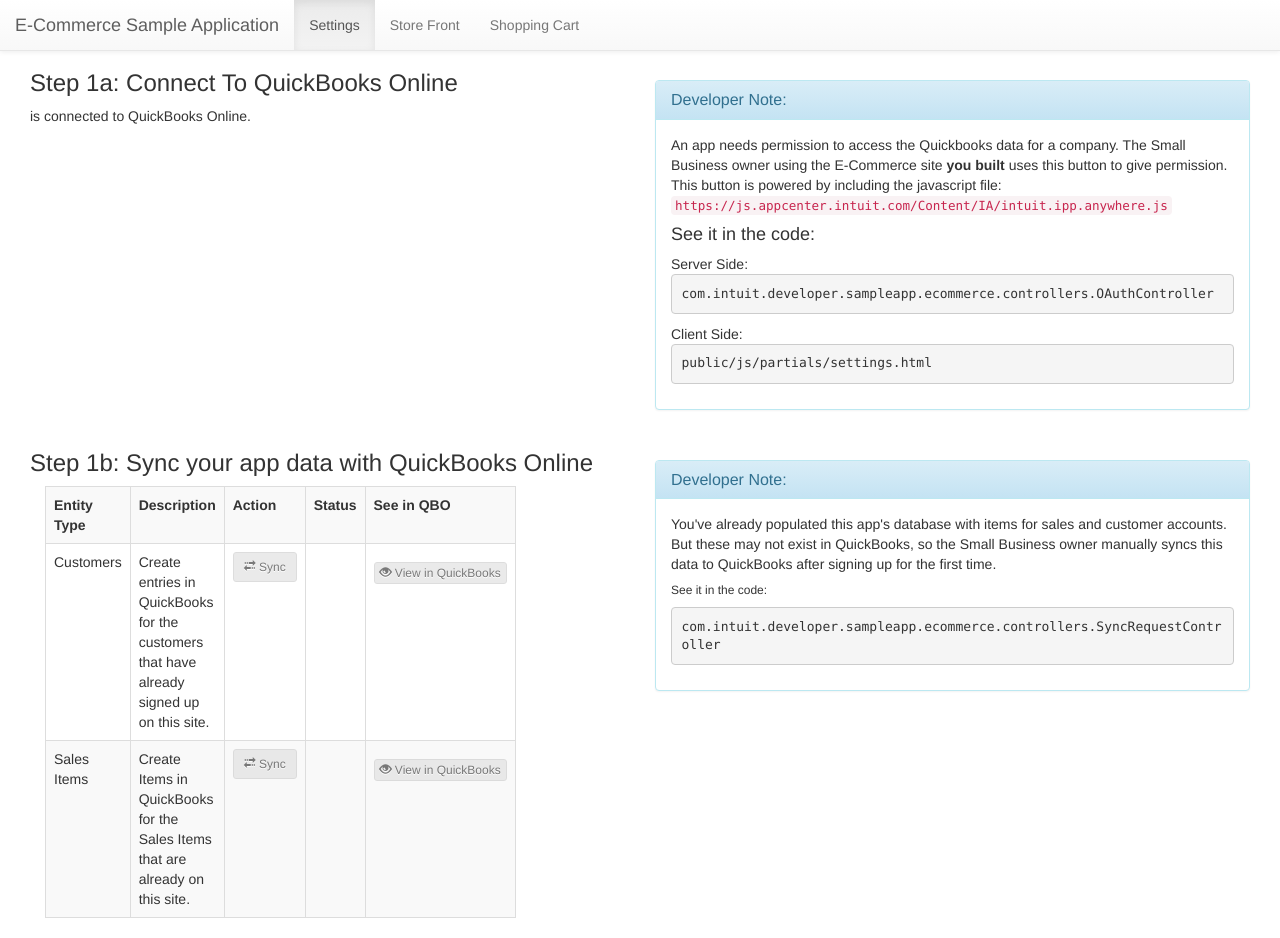
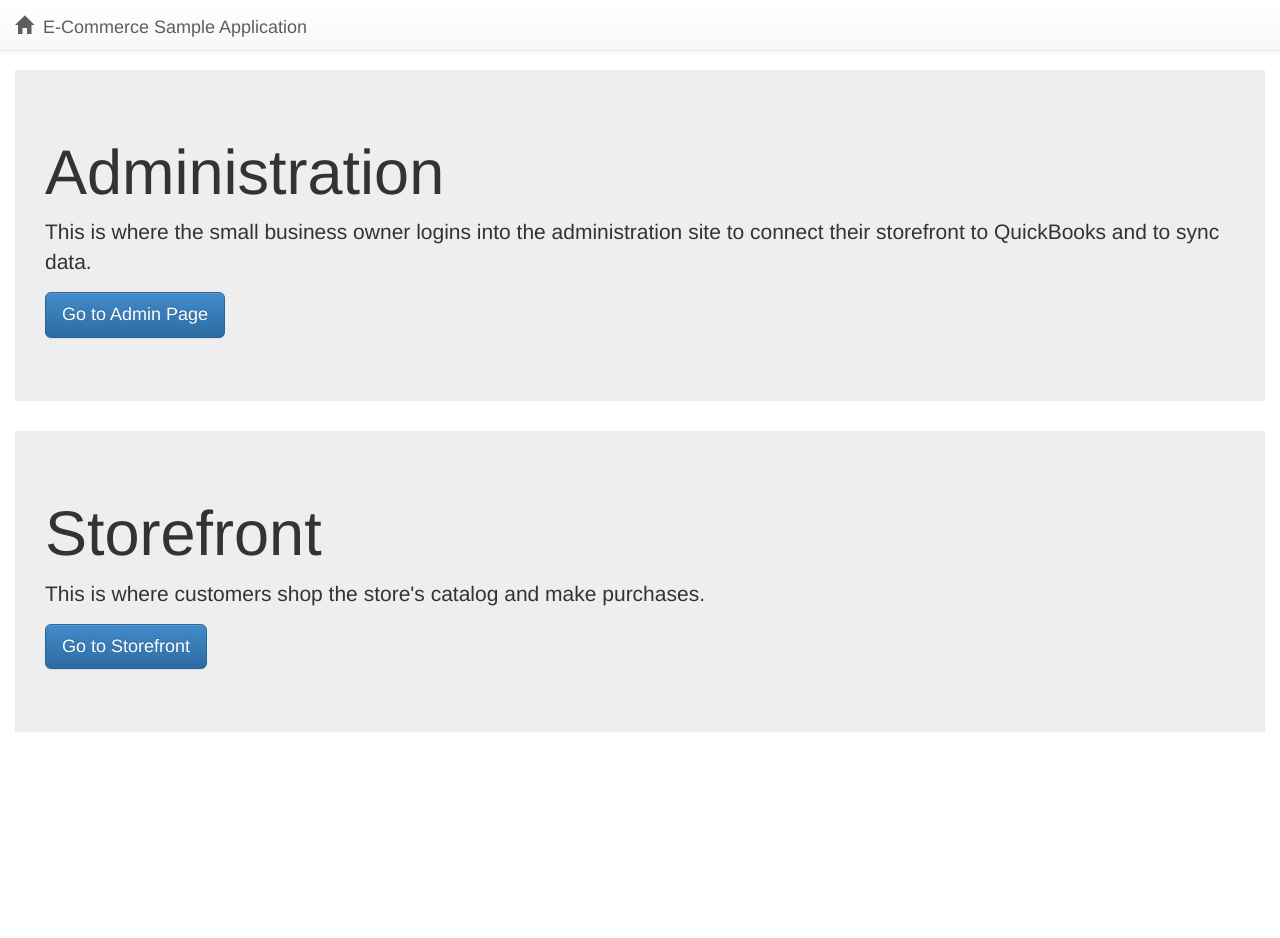
Before and after one commit to IntuitDeveloper/SampleApp-ECommerce_Payments_SalesReceipt-Java, a website: page public/app/index.html at #/landing in a window 1280 px wide. After the commit the page ends 800 px from the top, so only its background shows below. Drawn offline with Linux system fonts and the light colour scheme; a script that the page names is missing.

Commit message:
split settings and storefront

```diff
--- a/public/app/css/app.css
+++ b/public/app/css/app.css
@@ -1,7 +1,7 @@
 /* app css stylesheet */
 
 /* push the body down so the navbar doesnt hide anything */
-body { padding-top: 50px; }
+body { padding-top: 70px; }
 
 /* required for angular-ui-bootstrap */
 .nav, .pagination, .carousel, .panel-title a { cursor: pointer; }
--- a/public/app/index.html
+++ b/public/app/index.html
@@ -19,9 +19,8 @@
     <link rel="stylesheet" href="bower_components/bootstrap/dist/css/bootstrap-theme.css">
     <link rel="stylesheet" href="css/app.css"/>
     <script src="bower_components/html5-boilerplate/js/vendor/modernizr-2.6.2.min.js"></script>
+</head>
 
-
-</head>
 <body ng-controller="NavCtrl">
 <div class="container-fluid">
 
@@ -29,16 +28,17 @@
         <div class="container-fluid">
             <!-- Brand and toggle get grouped for better mobile display -->
             <div class="navbar-header">
-                <a class="navbar-brand" href="#">E-Commerce Sample Application</a>
+                <a class="navbar-brand" href="#"><span class="glyphicon glyphicon-home"></span>&nbsp;&nbsp;E-Commerce Sample Application</a>
             </div>
+
+
+            <ul class="nav navbar-nav" id="navbar-page-buttons" ng-show="isStorefront()">
+                <li ng-class="navClass('storefront')"><a href="#/storefront">Catalog</a></li>
+                <li ng-class="navClass('shoppingcart')"><a href="#/shoppingcart">Shopping Cart</a></li>
+            </ul>
 
             <!-- Collect the nav links, forms, and other content for toggling -->
             <div class="collapse navbar-collapse">
-                <ul class="nav navbar-nav" id="navbar-page-buttons">
-                    <li ng-class="navClass('settings')"><a href="#/settings">Settings</a></li>
-                    <li ng-class="navClass('storefront')"><a href="#/storefront">Store Front</a></li>
-                    <li ng-class="navClass('shoppingcart')"><a href="#/shoppingcart">Shopping Cart</a></li>
-                </ul>
                 <p class="navbar-right navbar-text">{{model.company.name}}</p>
             </div><!-- /.navbar-collapse -->
         </div><!-- /.container-fluid -->
--- a/public/app/js/app.js
+++ b/public/app/js/app.js
@@ -10,10 +10,11 @@
     'myApp.controllers'
 ]).
     config(['$routeProvider', function ($routeProvider) {
+        $routeProvider.when('/landing', {templateUrl: 'partials/landing.html', controller: 'LandingCtrl'});
         $routeProvider.when('/settings', {templateUrl: 'partials/settings.html', controller: 'SettingsCtrl'});
         $routeProvider.when('/storefront', {templateUrl: 'partials/storefront.html', controller: 'StoreFrontCtrl'});
         $routeProvider.when('/shoppingcart', {templateUrl: 'partials/shoppingcart.html', controller: 'ShoppingCartCtrl'});
-        $routeProvider.otherwise({redirectTo: '/settings'});
+        $routeProvider.otherwise({redirectTo: '/landing'});
     }])
     .run(['InitializerSvc', function(InitializerSvc) {
         InitializerSvc.initialize();
--- a/public/app/js/controllers.js
+++ b/public/app/js/controllers.js
@@ -11,9 +11,12 @@
             return page === currentRoute ? 'active' : '';
         };
 
+        $scope.isStorefront = function() {
+            return $location.path() === '/storefront' || $location.path() === '/shoppingcart';
+        }
+
         $scope.model = ModelSvc.model;
     }]);
-
 
 controllersModule.controller('SettingsCtrl', ['$scope', 'SyncRequestSvc', 'ModelSvc', 'CompanySvc', 'DeepLinkSvc', '$window',
         function ($scope, SyncRequestSvc, ModelSvc, CompanySvc, DeepLinkSvc, $window) {
--- /dev/null
+++ b/public/app/partials/landing.html
@@ -0,0 +1,15 @@
+<div ng-class="row">
+    <div class="jumbotron">
+        <h1>Administration</h1>
+        <p>This is where the small business owner logins into the administration site to connect their storefront to
+            QuickBooks and to sync data.</p>
+        <p><a class="btn btn-primary btn-lg" role="button" href="#/settings">Go to Admin Page</a></p>
+    </div>
+</div>
+<div ng-class="row">
+    <div class="jumbotron">
+        <h1>Storefront</h1>
+        <p>This is where customers shop the store's catalog and make purchases.</p>
+        <p><a class="btn btn-primary btn-lg" role="button" href="#/storefront">Go to Storefront</a></p>
+    </div>
+</div>
```
